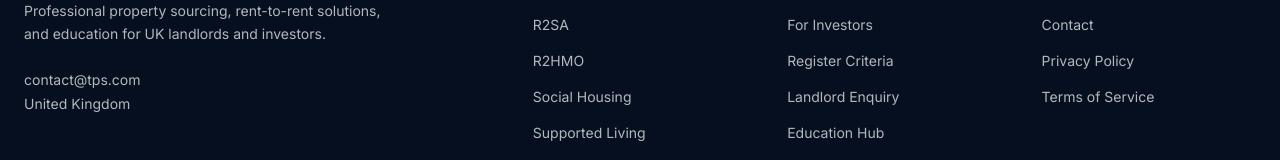
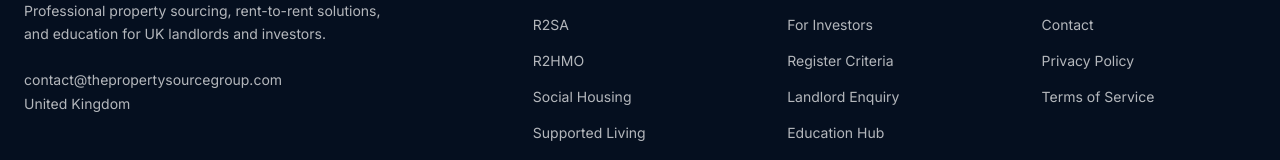
Before and after one commit to Snay-7/TPS-website, a Next.js app: page / in a window 1280 px wide. Shown: the part 7482-7642 px from the top of the page. Built offline with nearby package versions, Linux system fonts and the light colour scheme.

Commit message:
Update contact email to thepropertysourcegroup.com

```diff
--- a/components/Footer.tsx
+++ b/components/Footer.tsx
@@ -14,8 +14,8 @@ export default function Footer() {
             <p className="text-sm leading-relaxed mb-6 max-w-sm">
               Professional property sourcing, rent-to-rent solutions, and education for UK landlords and investors.
             </p>
-            <a href="mailto:contact@tps.com" className="text-sm hover:text-brand-yellow transition-colors block mb-1">
-              contact@tps.com
+            <a href="mailto:contact@thepropertysourcegroup.com" className="text-sm hover:text-brand-yellow transition-colors block mb-1">
+              contact@thepropertysourcegroup.com
             </a>
             <p className="text-sm">United Kingdom</p>
           </div>
```
